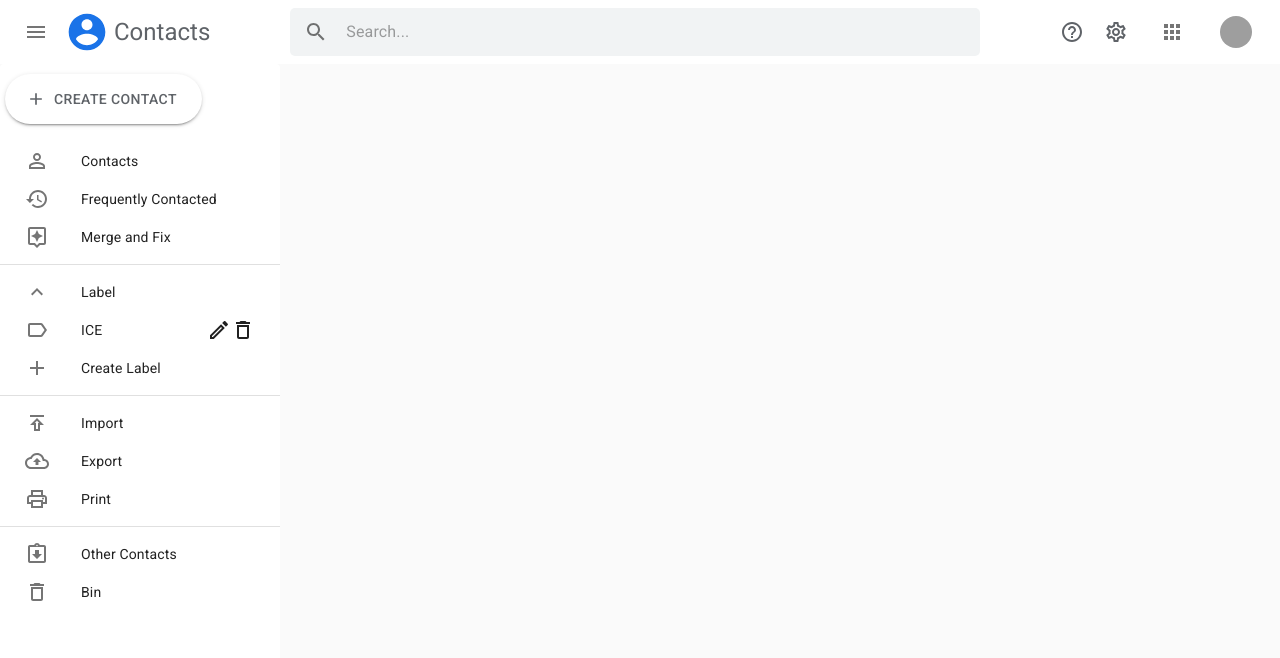
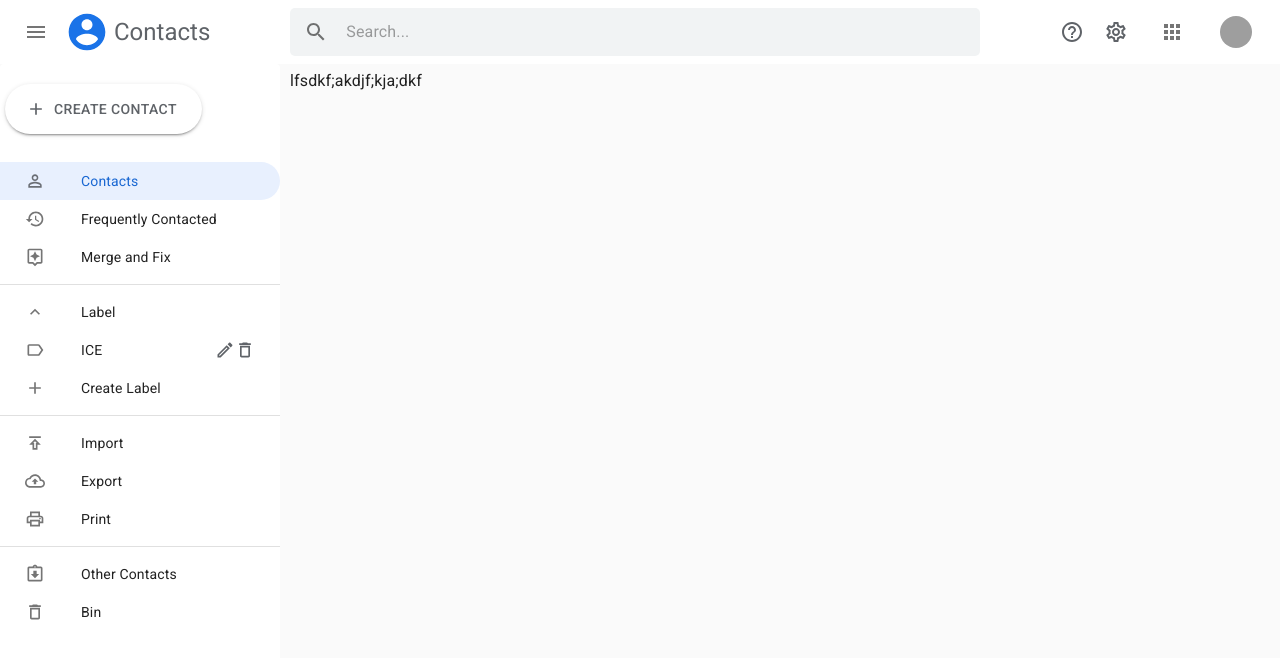
Before and after one commit to Rexosei111/contacts-clone, a React (Create React App) app in the folder frontend/contact/: page / in a window 1280 px wide. Shown: the top 658 px of the page. Built offline with nearby package versions, Linux system fonts and the light colour scheme; grey boxes are pictures that could not be loaded.

Commit message:
Routing & Better Layout

```diff
--- a/frontend/contact/src/App.js
+++ b/frontend/contact/src/App.js
@@ -1,18 +1,24 @@
-import React from 'react'
+import React from "react";
 // import useToken from './useToken'
-import TopNav from './components/TopNav/TopNav'
-import { CssBaseline } from "@material-ui/core"
-import Main from './components/Main/Main'
+import { CssBaseline } from "@material-ui/core";
+import Main from "./components/Main/Main";
+import { Route, Switch } from "react-router-dom";
+import Layout from "./components/Layout";
 
 function App() {
-
   return (
-    <div>
+    <Layout>
       <CssBaseline />
-      <TopNav />
-      <Main />
-    </div>
-  )
+      <Switch>
+        <Route exact path="/">
+          <Main />
+        </Route>
+        <Route path="/frequent">
+          <Main />
+        </Route>
+      </Switch>
+    </Layout>
+  );
 }
 
-export default App
+export default App;
--- /dev/null
+++ b/frontend/contact/src/components/Layout.js
@@ -0,0 +1,28 @@
+import React, { useState } from "react";
+import { useLocation } from "react-router-dom";
+import Sidebar from "./SideNav/SideBar";
+import TopNav from "./TopNav/TopNav";
+
+export const Side = React.createContext()
+
+function Layout({ children }) {
+  const { pathname } = useLocation();
+  const isAuth = pathname === "/login" || pathname === "/register";
+  const [fullSide, setfullSide] = useState(true)
+
+  return (
+    <div>
+      {!isAuth && (
+        <>
+          <TopNav setfullSide={setfullSide} fullSide={fullSide} />
+          <Sidebar fullSide={fullSide} />
+        </>
+      )}
+      <Side.Provider value={fullSide}>
+        {children}
+      </Side.Provider>
+    </div>
+  );
+}
+
+export default Layout;
--- a/frontend/contact/src/components/SideNav/SideBar.js
+++ b/frontend/contact/src/components/SideNav/SideBar.js
@@ -1,5 +1,5 @@
 import React, { useState } from "react";
-import { Button, IconButton } from "@material-ui/core";
+import { Button} from "@material-ui/core";
 import List from "@material-ui/core/List";
 import ListItem from "@material-ui/core/ListItem";
 import ListItemIcon from "@material-ui/core/ListItemIcon";
@@ -21,27 +21,37 @@ import { Paper } from "@material-ui/core";
 import { makeStyles } from "@material-ui/core/styles";
 import AddIcon from "@material-ui/icons/Add";
 import PersonOutlineIcon from "@material-ui/icons/PersonOutline";
+import { NavLink } from 'react-router-dom'
 
-function SideBar() {
+function SideBar({fullSide}) {
   const [label, setlabel] = useState(true);
   const useStyle = makeStyles((theme) => ({
+
     paper: {
       width: 280,
       height: "100vh",
       position: "fixed",
+      left: fullSide ? 0 : -280
     },
     create: {
       height: 50,
       borderRadius: 40,
       backgroundColor: "#ffffff",
       color: "#5f6368",
-      margin: "10px 5px",
+      margin: "20px 5px",
       padding: "0 25px",
     },
     listitem: {
       borderRadius: "0 30px 30px 0",
       padding: "5px 25px",
+      '&.active': {
+        backgroundColor: '#e8f0fe',
+        color: '#1967d2'
+      }
     },
+    actionIcons: {
+      color: "#5f6368"
+    }
   }));
   const classes = useStyle();
 
@@ -59,21 +69,21 @@ function SideBar() {
         Create Contact
       </Button>
       <List dense={true} className={classes.list}>
-        <ListItem button component="a" href="#" className={classes.listitem}>
+        <ListItem button component={NavLink} to="/" className={classes.listitem}>
           <ListItemIcon>
-            <PersonOutlineIcon />
+            <PersonOutlineIcon fontSize="small" />
           </ListItemIcon>
           <ListItemText>Contacts</ListItemText>
         </ListItem>
-        <ListItem button component="a" href="#" className={classes.listitem}>
+        <ListItem button component={NavLink} to="/frequent" className={classes.listitem}>
           <ListItemIcon>
-            <HistoryIcon />
+            <HistoryIcon fontSize="small"/>
           </ListItemIcon>
           <ListItemText>Frequently Contacted</ListItemText>
         </ListItem>
         <ListItem button component="a" href="#" className={classes.listitem}>
           <ListItemIcon>
-            <AssistantOutlinedIcon />
+            <AssistantOutlinedIcon fontSize="small"/>
           </ListItemIcon>
           <ListItemText>Merge and Fix</ListItemText>
         </ListItem>
@@ -88,7 +98,7 @@ function SideBar() {
           onClick={handleLabel}
         >
           <ListItemIcon>
-            {label ? <ExpandLessOutlinedIcon /> : <ExpandMoreOutlinedIcon />}
+            {label ? <ExpandLessOutlinedIcon fontSize="small"/> : <ExpandMoreOutlinedIcon fontSize="small"/>}
           </ListItemIcon>
           <ListItemText>Label</ListItemText>
         </ListItem>
@@ -101,11 +111,11 @@ function SideBar() {
               className={classes.listitem}
             >
               <ListItemIcon>
-                <LabelOutlinedIcon />
+                <LabelOutlinedIcon fontSize="small"/>
               </ListItemIcon>
               <ListItemText primary="ICE" />
-              <EditOutlinedIcon />
-              <DeleteOutlineOutlinedIcon />
+              <EditOutlinedIcon fontSize="small" className={classes.actionIcons}/>
+              <DeleteOutlineOutlinedIcon fontSize="small" className={classes.actionIcons}/>
             </ListItem>
             <ListItem
               button
@@ -114,7 +124,7 @@ function SideBar() {
               className={classes.listitem}
             >
               <ListItemIcon>
-                <AddIcon />
+                <AddIcon fontSize="small"/>
               </ListItemIcon>
               <ListItemText>Create Label</ListItemText>
             </ListItem>
@@ -125,19 +135,19 @@ function SideBar() {
       <List dense={true} className={classes.list}>
         <ListItem button component="a" href="#" className={classes.listitem}>
           <ListItemIcon>
-            <PublishOutlinedIcon />
+            <PublishOutlinedIcon fontSize="small"/>
           </ListItemIcon>
           <ListItemText>Import</ListItemText>
         </ListItem>
         <ListItem button component="a" href="#" className={classes.listitem}>
           <ListItemIcon>
-            <BackupOutlinedIcon />
+            <BackupOutlinedIcon fontSize="small"/>
           </ListItemIcon>
           <ListItemText>Export</ListItemText>
         </ListItem>
         <ListItem button component="a" href="#" className={classes.listitem}>
           <ListItemIcon>
-            <PrintOutlinedIcon />
+            <PrintOutlinedIcon fontSize="small"/>
           </ListItemIcon>
           <ListItemText>Print</ListItemText>
         </ListItem>
@@ -146,13 +156,13 @@ function SideBar() {
       <List dense={true} className={classes.list}>
         <ListItem button component="a" href="#" className={classes.listitem}>
           <ListItemIcon>
-            <AssignmentReturnedOutlinedIcon />
+            <AssignmentReturnedOutlinedIcon fontSize="small"/>
           </ListItemIcon>
           <ListItemText>Other Contacts</ListItemText>
         </ListItem>
         <ListItem button component="a" href="#" className={classes.listitem}>
           <ListItemIcon>
-            <DeleteOutlineOutlinedIcon />
+            <DeleteOutlineOutlinedIcon fontSize="small"/>
           </ListItemIcon>
           <ListItemText>Bin</ListItemText>
         </ListItem>
--- a/frontend/contact/src/components/TopNav/TopNav.js
+++ b/frontend/contact/src/components/TopNav/TopNav.js
@@ -7,7 +7,7 @@ import ContactIcon from "@material-ui/icons/AccountCircleRounded";
 import SearchBar from "./Search";
 import RightSIde from "./RightSIde";
 
-function TopNav() {
+function TopNav({setfullSide, fullSide}) {
   const useStyles = makeStyles(theme => ({
     appbar: {
       backgroundColor: "#ffffff",
@@ -37,7 +37,7 @@ function TopNav() {
       <AppBar position="static" elevation={0} className={classes.appbar}>
         <ToolBar className={classes.toolbar}>
           <div className={classes.leftSide}>
-            <IconButton edge="start" arial-label="Menu">
+            <IconButton edge="start" arial-label="Menu" onClick={() => setfullSide(!fullSide)}>
               <MenuIcon />
             </IconButton>
             <ContactIcon fontSize="large" className={classes.account} />
--- a/frontend/contact/src/components/main/Content.js
+++ b/frontend/contact/src/components/main/Content.js
@@ -1,19 +1,10 @@
 import React from 'react'
-import { makeStyles } from '@material-ui/core/styles'
-import { Container, Typography } from '@material-ui/core'
+// import { makeStyles } from '@material-ui/core/styles'
+import { Typography } from '@material-ui/core'
 
 function Content() {
-    const useStyles = makeStyles(theme => ({
-        content: {
-            // backgroundColor: "#000000"
-        }
-    }))
-
-    const classes = useStyles()
     return (
-        <Container className={classes.content}>
-            <Typography>lfsdkf;akdjf;kja;dkf</Typography>
-        </Container>
+        <Typography>lfsdkf;akdjf;kja;dkf</Typography>
     )
 }
 
--- a/frontend/contact/src/components/main/main.js
+++ b/frontend/contact/src/components/main/main.js
@@ -1,24 +1,25 @@
-import React from 'react'
-import SideBar from '../SideNav/SideBar'
-import { makeStyles } from '@material-ui/core/styles'
-import Content from './Content'
+import React from "react";
+import { makeStyles } from "@material-ui/core/styles";
+import Content from "./Content";
+import { Side } from "../Layout"
 
 function Main() {
-    const useStyles = makeStyles(theme => ({
-        main: {
-            display: "flex",
-            gap: 5,
-            // backgroundColor: "#000000"
-        }
-    }))
+  const fullSide = React.useContext(Side)
 
-    const classes = useStyles()
-    return (
-        <main className={classes.main}>
-            <SideBar />
-            <Content />
-        </main>
-    )
+  const useStyles = makeStyles((theme) => ({
+    container : {
+      marginLeft: fullSide ? 280: 0,
+      overflowX: "hidden",
+      padding: "5px 10px",
+  }
+  }));
+
+  const classes = useStyles();
+  return (
+      <main className={classes.container}>
+        <Content />
+      </main>
+  );
 }
 
-export default Main
+export default Main;
--- a/frontend/contact/src/index.scss
+++ b/frontend/contact/src/index.scss
@@ -5,6 +5,7 @@
 }
 body {
   margin: 0;
+  // overflow-x: hidden;
   // font-family: -apple-system, BlinkMacSystemFont, 'Segoe UI', 'Roboto', 'Oxygen',
   //   'Ubuntu', 'Cantarell', 'Fira Sans', 'Droid Sans', 'Helvetica Neue',
   //   sans-serif;
@@ -14,6 +15,10 @@ body {
   height: 100vh;
 }
 
+// a.active {
+//   background-color: #e8f0fe;
+//   color: #1967d2;
+// }
 // #root {
 //   height: 100%;
 //   width: 100vw;
```
